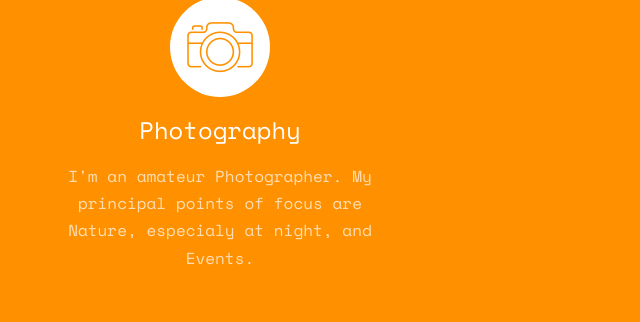
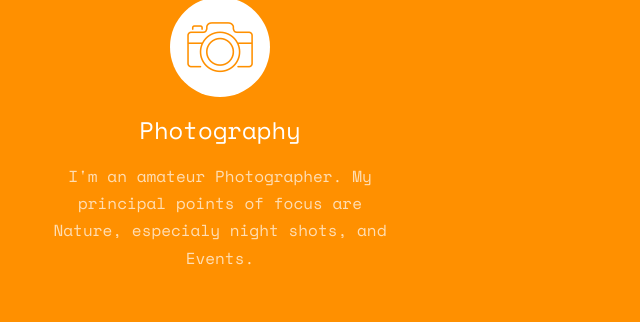
Before and after one commit to Arskan17/PP, a plain HTML site: page index.html in a window 1280 px wide. Shown: the part 4180-4502 px from the top of the page, 420-1060 px from the left. Drawn offline with nearby package versions, Linux system fonts and the light colour scheme; some packages are replaced by stand-ins of ours; no server answers; files whose address does not match are found by name.

Commit message:
Tenth actual commit

```diff
--- a/index.html
+++ b/index.html
@@ -275,7 +275,7 @@
 							</span>
 							<div class="feature-copy">
 								<h3>Photography</h3>
-								<p>I'm an amateur Photographer. My principal points of focus are Nature, especialy at night, and Events.</p>
+								<p>I'm an amateur Photographer. My principal points of focus are Nature, especialy night shots, and Events.</p>
 							</div>
 						</div>
 
```
